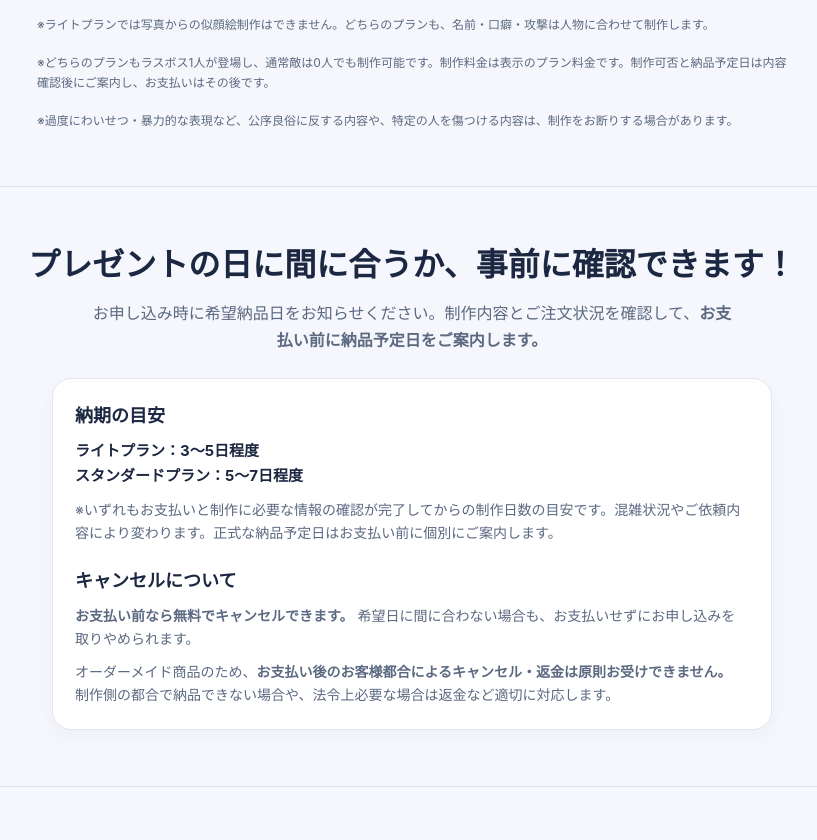
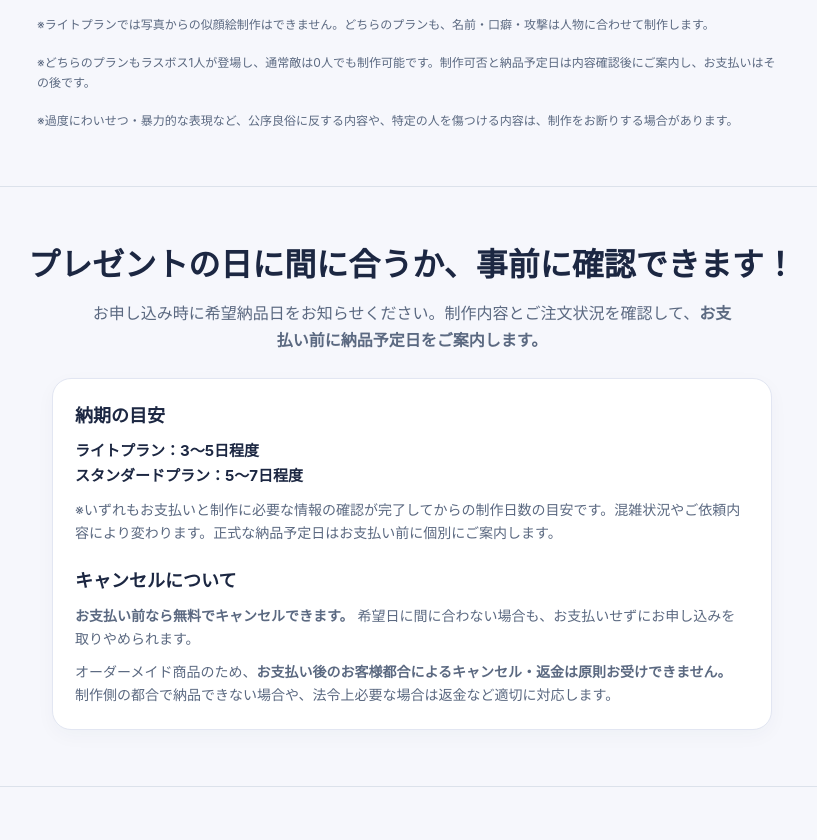
Before and after one commit to sakuo3915-crypto/uchige, a plain HTML site: page index.html in a window 1280 px wide. Shown: the part 4594-5434 px from the top of the page, without its empty margins (228-1045 px from the left). Drawn offline with Linux system fonts and the light colour scheme.

Commit message:
料金欄の重複する一文を削除

```diff
--- a/index.html
+++ b/index.html
@@ -42,7 +42,7 @@
   <p>これからも元気に、麻雀を楽しんでね！</p>
   <strong>さくお家一同より</strong>
 </div><a class="ending-replay" href="https://uchige-mobile.pages.dev/" target="_blank" rel="noopener">最初から遊ぶ</a></div></div><p class="lead" style="margin-top:18px;font-size:13px">※これはサンプルゲームのメッセージ例です。980円は名前入りの定型文、1,980円はお好きなメッセージに変更できます。</p></div></section>
-<section class="section" id="plans"><div class="shell"><h2>選べる2つのプラン</h2><p class="lead">どちらのプランも、名前や口癖を取り入れ、人物に合わせた攻撃を制作します。スタンダードプランなら、写真からの似顔絵制作も選べます。</p><div class="plans"><div class="plan"><div class="recommended">手軽に身内ネタを楽しみたい方に</div><div class="name">ライトプラン</div><div class="price">980<small>円（税込）</small></div><ul><li>主人公1人＋通常敵0〜1人＋ラスボス1人</li><li>キャラクターの見た目：用意されたキャラから選択（写真不要）</li><li>全員の名前・口癖（各1種類）・個性ある通常攻撃</li><li>名前入りの定型サプライズメッセージ</li><li><strong>必殺技・ラスボス変身なし</strong></li></ul><a class="cta plan-cta" href="https://tally.so/r/RWxdLp">ライトプランに申し込む</a></div><div class="plan premium"><div class="recommended">もっと身内ネタを盛り込みたい方に</div><div class="name">スタンダードプラン</div><div class="price">1,980<small>円（税込）</small></div><ul><li>主人公1人＋通常敵0〜3人＋ラスボス1人</li><li>キャラクターの見た目：写真から似顔絵を制作／用意されたキャラから選択</li><li>全員の名前・口癖（各1種類）・個性ある通常攻撃</li><li><strong class="premium-only">主人公の必殺技</strong></li><li><strong class="premium-only">ラスボスの変身＆専用攻撃</strong></li><li><strong class="premium-only">自由入力のサプライズメッセージ</strong></li></ul><a class="cta plan-cta" href="https://tally.so/r/NqDOoN">スタンダードプランに申し込む</a></div></div><p class="note">※ライトプランでは写真からの似顔絵制作はできません。どちらのプランも、名前・口癖・攻撃は人物に合わせて制作します。</p><p class="note">※どちらのプランもラスボス1人が登場し、通常敵は0人でも制作可能です。制作料金は表示のプラン料金です。制作可否と納品予定日は内容確認後にご案内し、お支払いはその後です。</p><p class="note">※過度にわいせつ・暴力的な表現など、公序良俗に反する内容や、特定の人を傷つける内容は、制作をお断りする場合があります。</p></div></section>
+<section class="section" id="plans"><div class="shell"><h2>選べる2つのプラン</h2><p class="lead">どちらのプランも、名前や口癖を取り入れ、人物に合わせた攻撃を制作します。スタンダードプランなら、写真からの似顔絵制作も選べます。</p><div class="plans"><div class="plan"><div class="recommended">手軽に身内ネタを楽しみたい方に</div><div class="name">ライトプラン</div><div class="price">980<small>円（税込）</small></div><ul><li>主人公1人＋通常敵0〜1人＋ラスボス1人</li><li>キャラクターの見た目：用意されたキャラから選択（写真不要）</li><li>全員の名前・口癖（各1種類）・個性ある通常攻撃</li><li>名前入りの定型サプライズメッセージ</li><li><strong>必殺技・ラスボス変身なし</strong></li></ul><a class="cta plan-cta" href="https://tally.so/r/RWxdLp">ライトプランに申し込む</a></div><div class="plan premium"><div class="recommended">もっと身内ネタを盛り込みたい方に</div><div class="name">スタンダードプラン</div><div class="price">1,980<small>円（税込）</small></div><ul><li>主人公1人＋通常敵0〜3人＋ラスボス1人</li><li>キャラクターの見た目：写真から似顔絵を制作／用意されたキャラから選択</li><li>全員の名前・口癖（各1種類）・個性ある通常攻撃</li><li><strong class="premium-only">主人公の必殺技</strong></li><li><strong class="premium-only">ラスボスの変身＆専用攻撃</strong></li><li><strong class="premium-only">自由入力のサプライズメッセージ</strong></li></ul><a class="cta plan-cta" href="https://tally.so/r/NqDOoN">スタンダードプランに申し込む</a></div></div><p class="note">※ライトプランでは写真からの似顔絵制作はできません。どちらのプランも、名前・口癖・攻撃は人物に合わせて制作します。</p><p class="note">※どちらのプランもラスボス1人が登場し、通常敵は0人でも制作可能です。制作可否と納品予定日は内容確認後にご案内し、お支払いはその後です。</p><p class="note">※過度にわいせつ・暴力的な表現など、公序良俗に反する内容や、特定の人を傷つける内容は、制作をお断りする場合があります。</p></div></section>
 <div class="divider"></div><section class="section" id="delivery"><div class="shell"><h2>プレゼントの日に間に合うか、事前に確認できます！</h2><p class="lead">お申し込み時に希望納品日をお知らせください。制作内容とご注文状況を確認して、<strong>お支払い前に納品予定日をご案内します。</strong></p><div class="panel" style="max-width:720px;margin:auto"><h3 style="margin-top:0">納期の目安</h3><p style="color:var(--ink);font-size:15px;margin-bottom:10px"><strong>ライトプラン：3〜5日程度</strong><br><strong>スタンダードプラン：5〜7日程度</strong></p><p>※いずれもお支払いと制作に必要な情報の確認が完了してからの制作日数の目安です。混雑状況やご依頼内容により変わります。正式な納品予定日はお支払い前に個別にご案内します。</p><h3 style="margin-top:22px">キャンセルについて</h3><p><strong>お支払い前なら無料でキャンセルできます。</strong> 希望日に間に合わない場合も、お支払いせずにお申し込みを取りやめられます。</p><p style="margin-top:10px">オーダーメイド商品のため、<strong>お支払い後のお客様都合によるキャンセル・返金は原則お受けできません。</strong> 制作側の都合で納品できない場合や、法令上必要な場合は返金など適切に対応します。</p></div></div></section>
 <div class="divider"></div><section class="section"><div class="shell"><h2>注文から完成まで</h2><p class="lead"><strong>完成品を選ぶサービスではありません。</strong><br>お申し込みを受けてから、一つひとつ制作します。</p><div class="steps"><div class="step"><div class="number">1</div><div><b>注文フォームで申し込む</b><span>公開条件に同意のうえ、キャラクターの情報と希望納品日を入力。写真の提出はスタンダードプランで似顔絵制作を希望する場合のみ。</span></div></div><div class="step"><div class="number">2</div><div><b>内容確認・料金と納期のご案内</b><span>制作できる内容か、希望日に間に合うかを確認し、選んだプランの料金と納品予定日をメールでご案内。間に合わなければ無料キャンセル可能。</span></div></div><div class="step"><div class="number">3</div><div><b>銀行振込・クレジットカードで先払い</b><span>納品予定日と注文内容にご納得いただいた後、銀行振込またはクレジットカードでのお支払い方法をご案内します。</span></div></div><div class="step"><div class="number">4</div><div><b>あなた専用のゲームを制作</b><span>選んだキャラクターや制作した似顔絵を使い、人物に合わせた攻撃・セリフ・演出を組み込みます。</span></div></div><div class="step"><div class="number">5</div><div><b>URLで納品</b><span>スマホのブラウザで遊べるゲームのURLをお届けします。</span></div></div></div><p class="note">※ご注文には、登場人物本人の写真・人物情報の利用と公開に必要な許可を得ていることへの同意が必要です。完成したゲームは、どなたでもアクセスできるWebページとしてお届けします。</p></div></section></main>
 <section class="bottom"><div class="shell"><h2>世界にひとつだけの<br>ゲームを作ろう！</h2><p>友達の誕生日や卒業・送別の記念に。既製キャラでも、写真からの似顔絵でも、あなただけのオリジナルゲームを制作します。</p><a class="cta" href="#plans">プランを選んで申し込む</a></div></section><footer><div>© ウチゲー</div><nav class="footer-links" aria-label="法的情報"><a href="/legal">特定商取引法に基づく表示</a><a href="/privacy">プライバシーポリシー</a><a href="/terms">利用規約</a></nav></footer>
```
